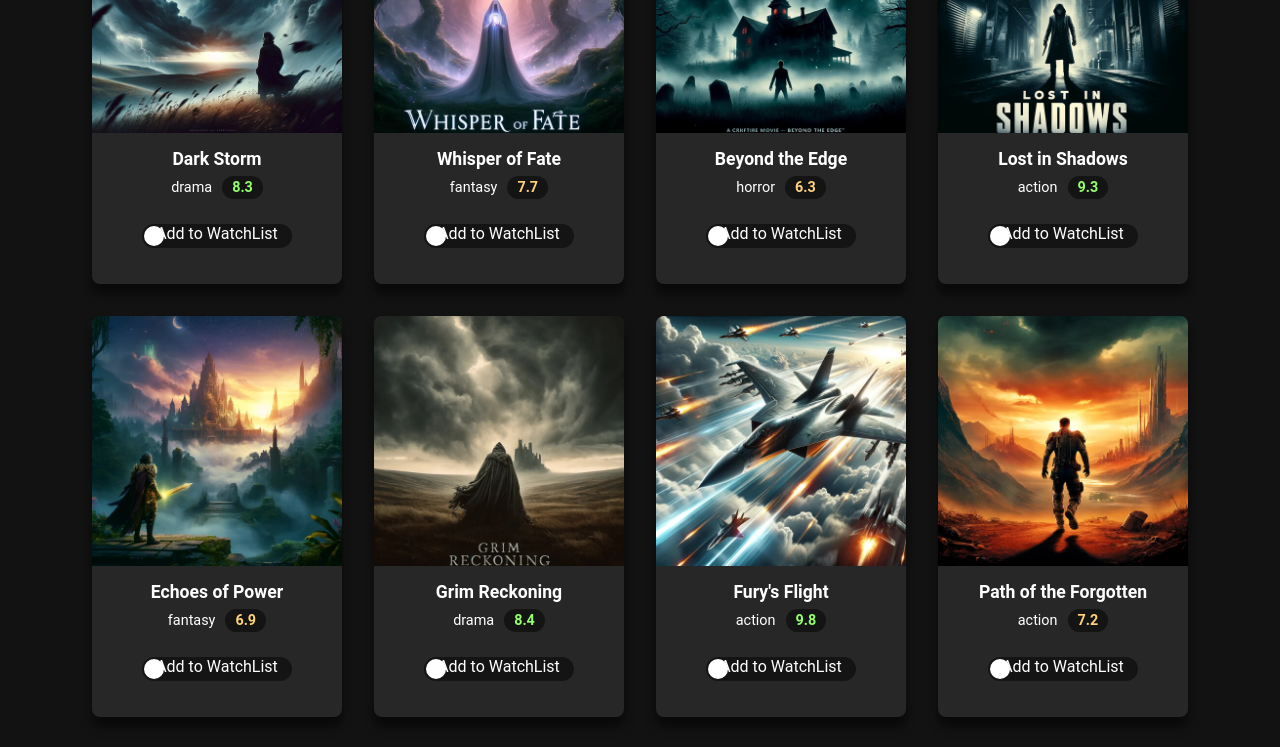
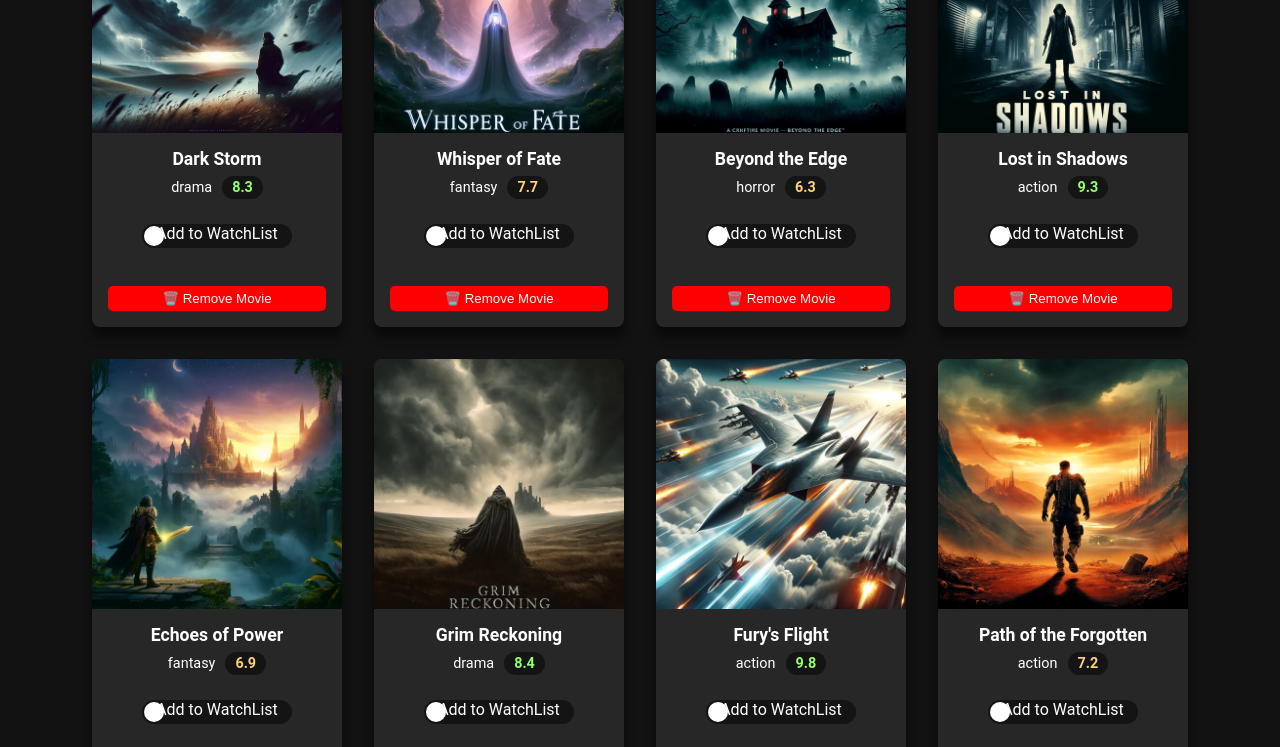
Before and after one commit to aarzoochikkodi2k5/my-app, a React (Create React App) app: page / in a window 1280 px wide. Shown: the part 800-1547 px from the top of the page. Built offline with nearby package versions, Linux system fonts and the light colour scheme.

Commit message:
Update MovieCard.js

```diff
--- a/src/components/MovieCard.js
+++ b/src/components/MovieCard.js
@@ -1,7 +1,7 @@
 import React from "react";
 import "../styles.css";
 
-export default function MovieCard({ movie, isWatchListed, toggleWatchList }) {
+export default function MovieCard({ movie, isWatchListed, toggleWatchList, removeMovie }) {
   const errorHandler = (e) => {
     e.target.src = "images/default.jpg";
   };
@@ -9,7 +9,6 @@
   const getRating = (rating) => {
     if (rating >= 8) return "rating-good";
     else if (rating >= 5 && rating < 8) return "rating-ok";
-
     return "rating-bad";
   };
 
@@ -28,19 +27,38 @@
             {movie.rating}
           </span>
         </div>
+
+        {/* Watchlist toggle */}
         <label className="switch">
           <input
             type="checkbox"
             checked={isWatchListed}
             onChange={() => toggleWatchList(movie.id)}
-          ></input>
-
+          />
           <span className="slider">
             <span className="slider-text">
               {isWatchListed ? "In WatchList" : "Add to WatchList"}
             </span>
           </span>
         </label>
+
+        {/* ✅ Remove movie button */}
+        {removeMovie && (
+          <button
+            onClick={() => removeMovie(movie.id)}
+            style={{
+              marginTop: "10px",
+              background: "red",
+              color: "white",
+              border: "none",
+              padding: "5px 10px",
+              borderRadius: "5px",
+              cursor: "pointer"
+            }}
+          >
+            🗑️ Remove Movie
+          </button>
+        )}
       </div>
     </div>
   );
```
